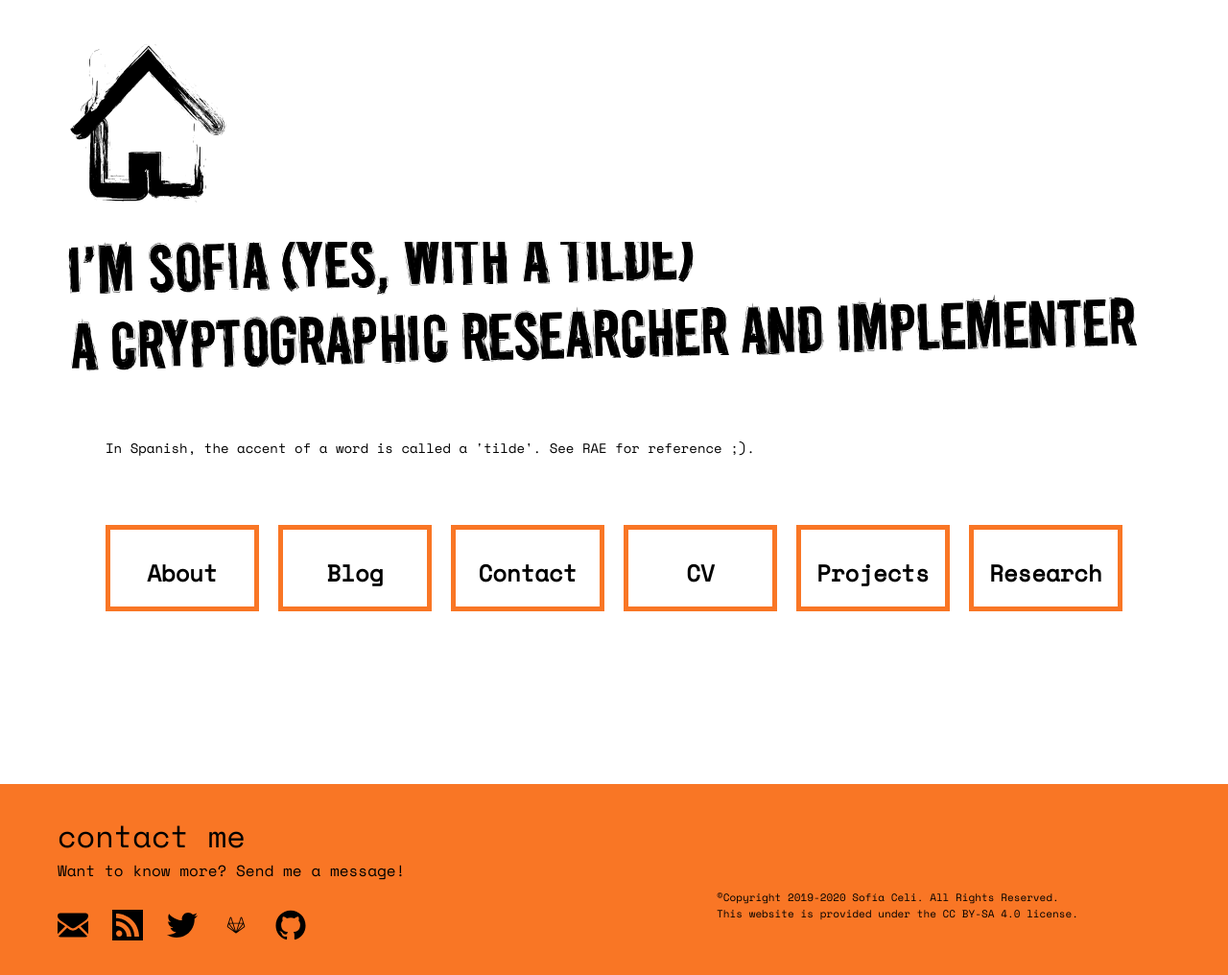
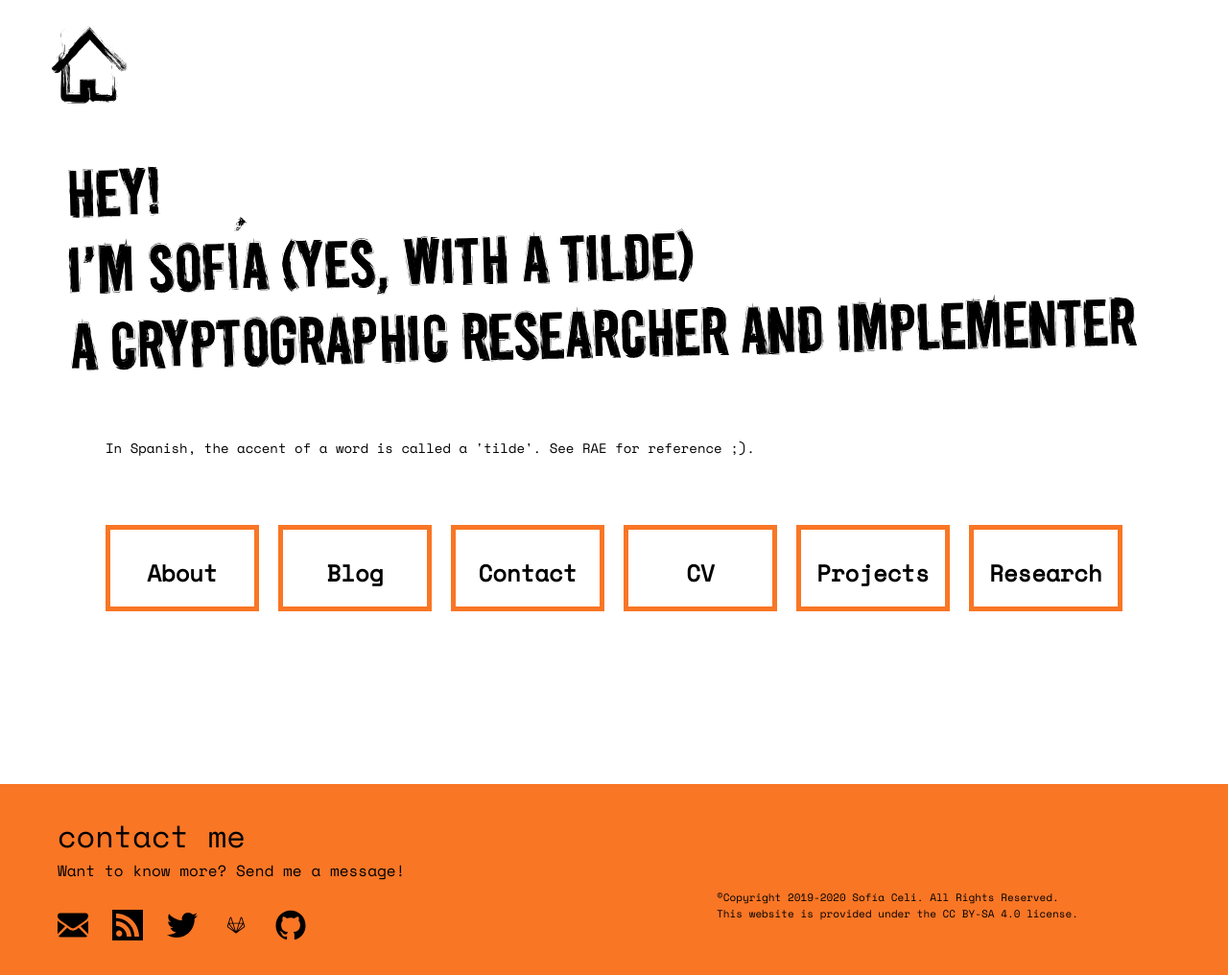
Before and after one commit to claucece/claucece.github.io, a Jekyll site: the page built from index.html, in a window 1280 px wide and 1016 px high. Shown: the whole window at 96% size. Built offline with Jekyll 4.4.1, drawn with Linux system fonts in a browser that asks for light colours.

Commit message:
Fix nonrendering for Tor

```diff
--- a/_sass/_layout.scss
+++ b/_sass/_layout.scss
@@ -17,6 +17,7 @@
     letter-spacing: -1px;
     margin-bottom: 0;
     float: left;
+    width: 12%;
 
     &,
     &:visited {
@@ -27,7 +28,12 @@
         display: none;
         @include media-query($on-palm) {
             display: inline;
+            width: 50%;
         }
+    }
+
+    @include media-query($on-palm) {
+            width: 50%;
     }
 }
 
```
